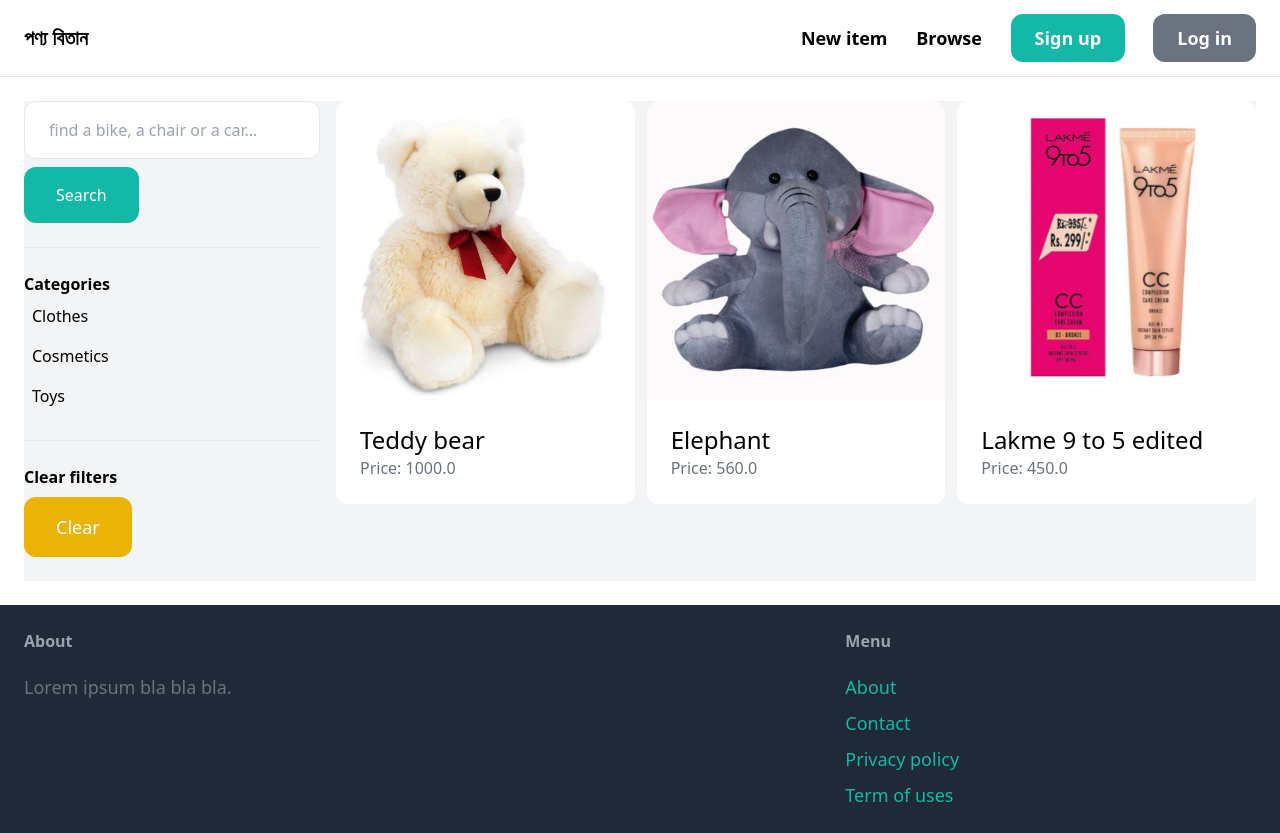
After one commit to tanvir0188/panna-bitan, a Django app: page /items/ in a window 1280 px wide. The commit adds this page. Run offline with Django 5.2, Linux system fonts and the light colour scheme; data comes from the database, SQL or seed files in the repository; both versions use the stored data as it was after the commit; some libraries are stand-ins or nearby versions.

Commit message:
Searching and filtering done

```diff
--- a/core/templates/core/base.html
+++ b/core/templates/core/base.html
@@ -14,7 +14,7 @@
         <a href ="/" class="text-xl font-semibold">পণ্য বিতান</a>
         <div class= "space-x-6">
             <a href="{% url 'item:new'%}" class ="text-lg font-semibold hover:text-gray-500"> New item </a>
-            <a href="" class ="text-lg font-semibold hover:text-gray-500"> Browse </a>
+            <a href="{% url 'item:items' %}" class ="text-lg font-semibold hover:text-gray-500"> Browse </a>
 
             {% if request.user.is_authenticated %}
                 <a href="" class="px-6 py-3 text-lg font-semibold bg-teal-500 text-white rounded-xl hover:bg-teal-700">Inbox</a>
--- /dev/null
+++ b/item/templates/item/items.html
@@ -0,0 +1,53 @@
+{% extends "core/base.html" %}
+
+{% block title %}Browse{% endblock  %}
+
+{% block content %}
+    <div class="pb-6 grid grid-cols-4 gap-4 bg-gray-100">
+        <div class = "col-span-1">
+            <form method="get" action="{% url 'item:items' %}">
+                <input name ="query" class = "w-full py-4 px-6 border rounded-xl" type ="text" value = "{{query}}" placeholder = "find a bike, a chair or a car...">
+                <button class="mt-2 py-4 px-8 text-llg bg-teal-500 text-white rounded-xl">Search</button>
+            </form>
+            <hr class = "my-6">
+            <p class = "font-semibold"> Categories</p>
+
+            <ul>
+                {% for category in categories %}
+
+                <li class = "py-2 px-2 rounded-xl hover:text-teal-700">
+                    <a class ="" href = "{% url 'item:items' %}?query = {{query}}&category={{category.id}}">{{category.name}}</a>
+                </li>
+
+                {% endfor %}
+            </ul>
+
+            <hr class = "my-6">
+            <p class = "font-semibold"> Clear filters</p>
+
+            <ul>
+                <li><a href=" {% url 'item:items' %}" class = "mt-2 py-4 px-8 inline-block bg-yellow-500 text-lg rounded-xl text-white"> Clear </a></li>
+            </ul>
+        </div>
+
+        <div class = "col-span-3">
+            <div class="grid grid-cols-3 gap-3">
+                {% for item in items %}
+                    <div>
+                        <a href="{% url 'item:detail' item.id%}">
+                            <div>
+                                <img src="{{item.image.url}}" class = "rounded-t-xl">
+                            </div>
+                            <div class ="p-6 bg-white rounded-b-xl">
+                                <h2 class ="text-2xl"> {{item.name}} </h2>
+                                <p class="text-gray-500">Price: {{item.price}}</p>
+                            </div>
+                        </a>
+                    </div>
+                {% endfor %}
+            </div>
+        </div>
+
+    </div>
+
+{% endblock  %}
--- a/item/urls.py
+++ b/item/urls.py
@@ -4,6 +4,7 @@ from . import views
 app_name = 'item'
 
 urlpatterns = [
+    path('', views.browse, name='items'),
     path('new/', views.new, name='new'),
     path('<int:pk>/', views.detail, name='detail'),
     path('<int:pk>/delete/', views.delete, name='delete'),
--- a/item/views.py
+++ b/item/views.py
@@ -1,7 +1,30 @@
 from django.shortcuts import render, get_object_or_404, redirect
+from django.db.models import Q
 from django.contrib.auth.decorators import login_required
-from .models import Item
+from .models import Item, Category
 from .forms import NewItemForm, EditItemForm
+
+
+def browse(request):
+    query = request.GET.get('query', '')
+    items = Item.objects.filter(is_sold=False)
+    category_id = request.GET.get('category', 0)
+    categories = Category.objects.all()
+
+    if category_id:
+        items = items.filter(category_id=category_id)
+
+    if query:
+        items = items.filter(Q(name__icontains=query) |
+                             Q(description__icontains=query))
+
+    return render(request, 'item/items.html', {
+        'items': items,
+        'query': query,
+        'categories': categories,
+        'category_id': category_id,
+
+    })
 
 
 def detail(request, pk):
```
Also changed, not shown: db.sqlite3, item/demo_images/71ZzKSXSrJL._AC_UL320_.jpg (added), media/item_images/71ZzKSXSrJL._AC_UL320_.jpg (added).
